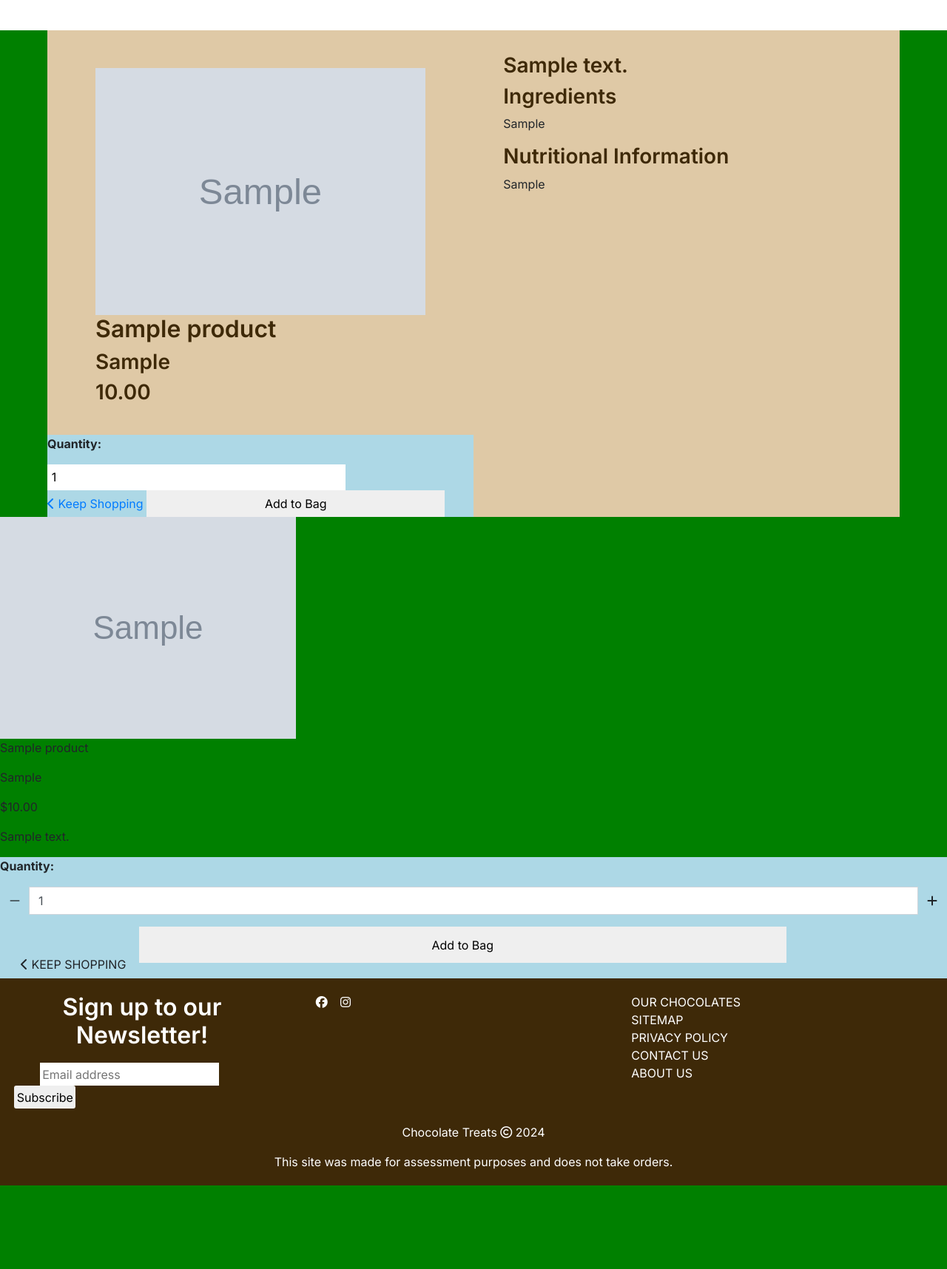
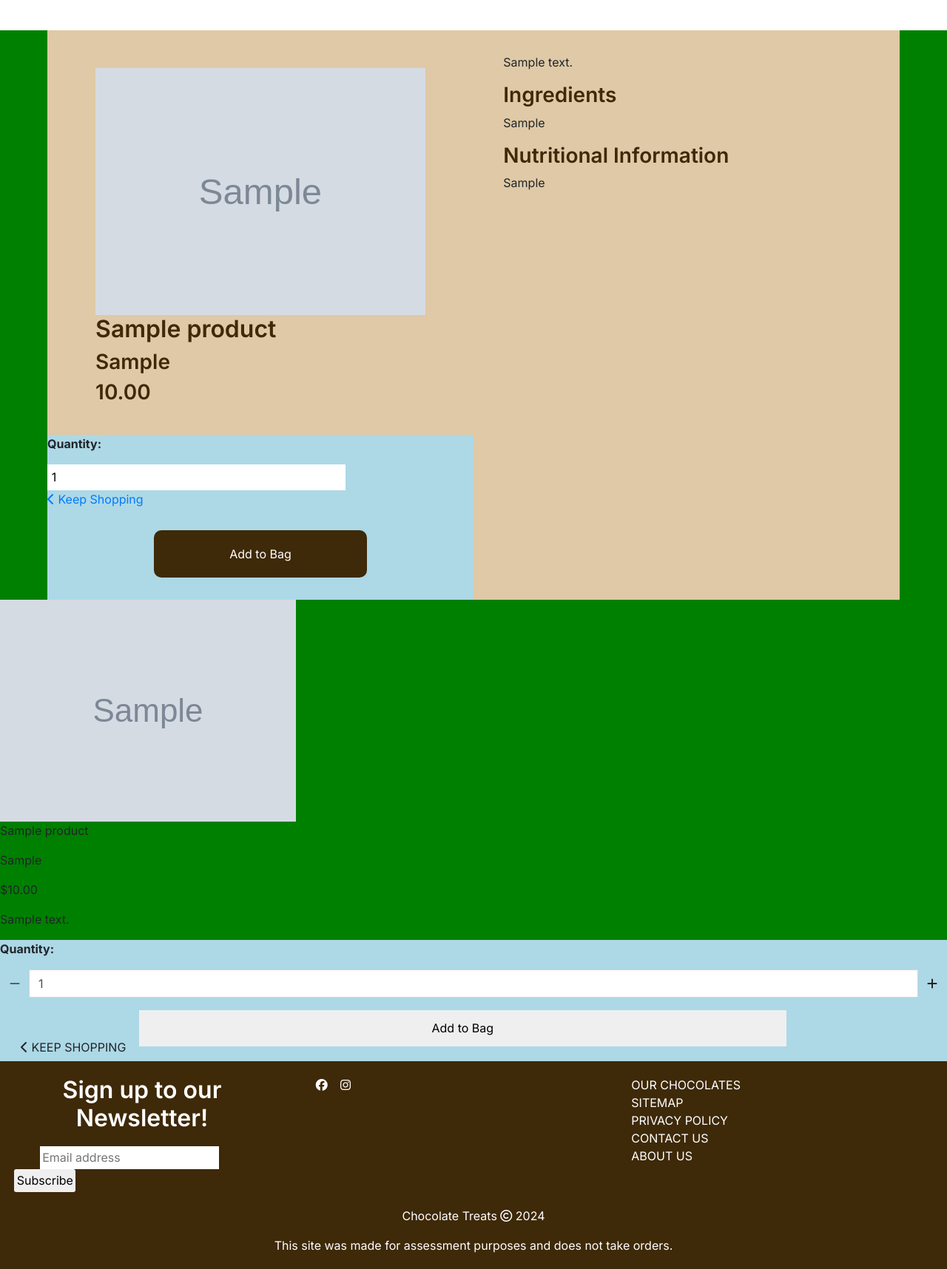
Before and after one commit to CatherineP37/project_5, a Django app: page /products/1/ in a window 1280 px wide. Shown: the part 101-1817 px from the top of the page at 74% size. Before the commit the page ends 1704 px from the top, so only its background shows below. Run offline with Django 3.2, Linux system fonts and the light colour scheme; tables that the repository leaves empty hold one stand-in row (values such as "Sample post"); grey boxes marked "Sample" are stand-in pictures; some libraries are stand-ins or nearby versions.

Commit message:
Edit image link on product_detail.html

```diff
--- a/products/templates/products/product_detail.html
+++ b/products/templates/products/product_detail.html
@@ -4,7 +4,9 @@
 
 <section class="product">
     <div class="product_image">
-        <img src="{{ product.image }}" alt="Chocolate raspberry bar">
+        <a href="{{ product.image.url }}" target="_blank">
+            <img src="{{ product.image.url }}" alt="{{ product.name }}">
+        </a>
         <div class="information">
             <h2>{{ product.name }}</h2>
             <h3>{{ product.weight }}</h3>
@@ -12,7 +14,7 @@
         </div>
     </div>
     <div class="description">
-        <h3>{{ product.description }}</h3>
+        <p>{{ product.description }}</p>
         <h3>Ingredients</h3>
         <p>{{ product.ingredients }}</p>
         <h3>Nutritional Information</h3>
@@ -37,7 +39,7 @@
                     </span>
                     <span>Keep Shopping</span>
                 </a>
-                <input type="submit" value="Add to Bag">
+                <input type="submit" class="buttons" value="Add to Bag">
             </div>
             <input type="hidden" name="redirect_url" value="{{ request.path }}">
         </div>
```
